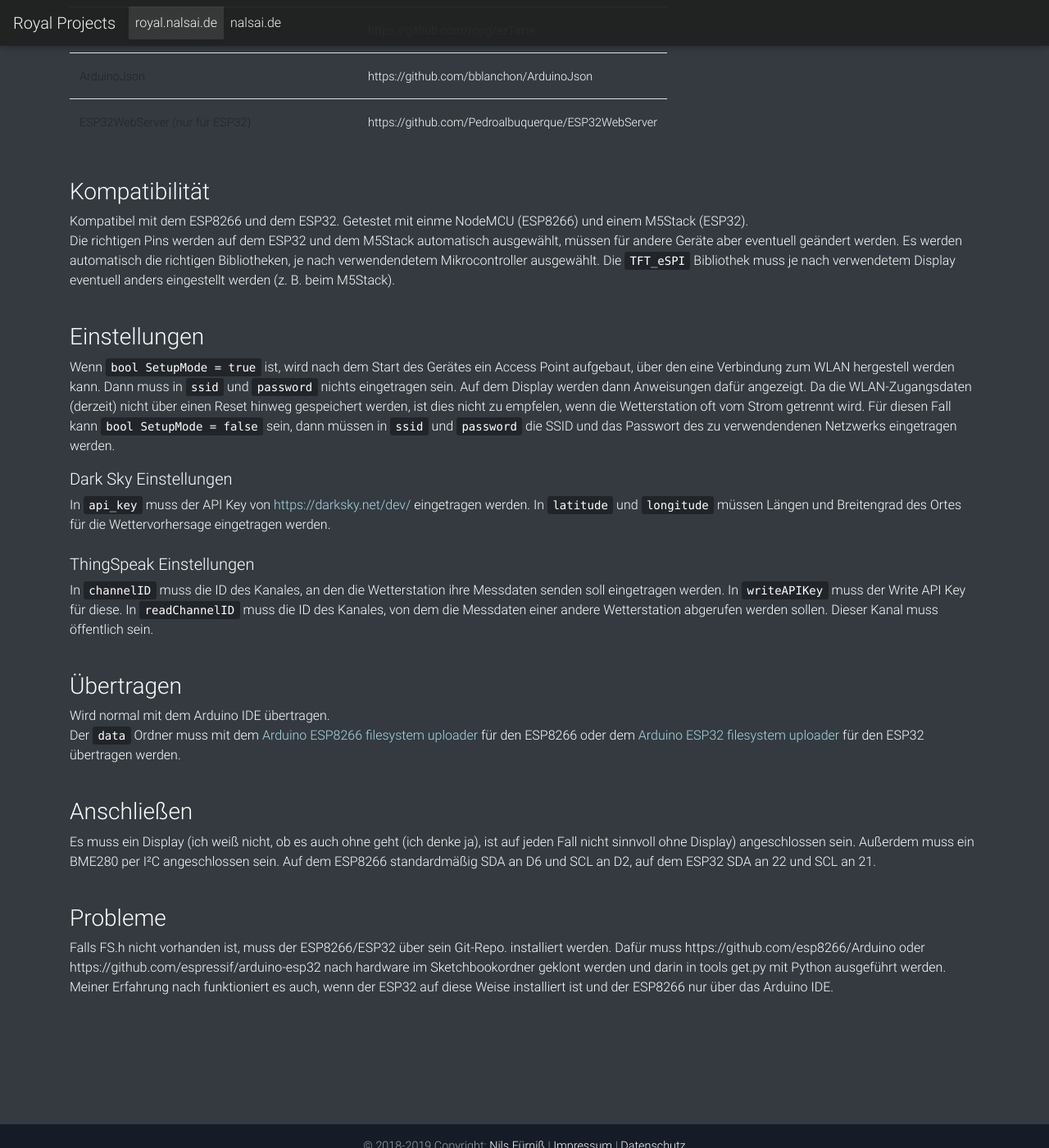
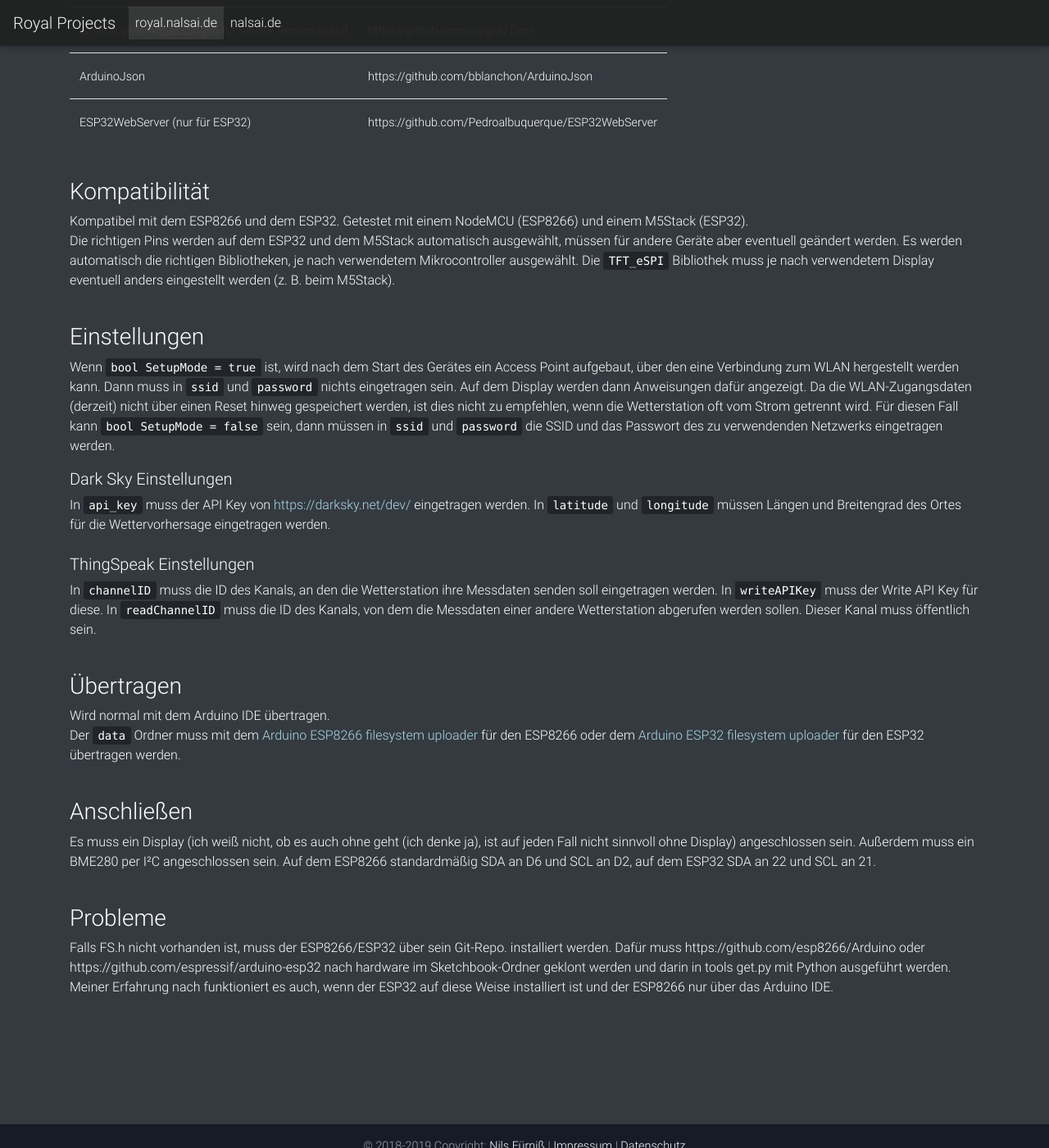
Before and after one commit to nalsai/royal.nalsai.de, a Jekyll site: the page built from betterwetter/anleitung.html, in a window 1280 px wide and 1400 px high, scrolled down 650 px. Shown: the whole window at 82% size. Built offline with Jekyll 4.4.1, drawn with Linux system fonts in a browser that asks for light colours.

Commit message:
Improve table & fix typos

```diff
--- a/betterwetter/anleitung.html
+++ b/betterwetter/anleitung.html
@@ -15,37 +15,37 @@ title: Anleitung zu Better Wetter
     <div class="col-12">
     <p class="text-justify">
         <h3>Libraries</h3>
-        <table class="table table-responsive table-hover">
+        <table class="table table-responsive text-white">
             <tbody>
-                <tr onClick="document.location.href='https://github.com/finitespace/BME280';">
+                <tr>
                     <td>BME280</td>
                     <td><a class="text-white" href="https://github.com/finitespace/BME280">https://github.com/finitespace/BME280</a></td>
                 </tr>
-                <tr onClick="document.location.href='https://github.com/Bodmer/TFT_eSPI';">
-                    <td>TFT_eSPI</td>
+                <tr>
+                    <td >TFT_eSPI</td>
                     <td><a class="text-white" href="https://github.com/Bodmer/TFT_eSPI">https://github.com/Bodmer/TFT_eSPI</a></td>
                 </tr>
-                <tr onClick="document.location.href='https://github.com/Bodmer/JPEGDecoder';">
+                <tr>
                     <td>JPEGDecoder</td>
                     <td><a class="text-white" href="https://github.com/Bodmer/JPEGDecoder">https://github.com/Bodmer/JPEGDecoder</a></td>
                 </tr>
-                <tr onClick="document.location.href='https://github.com/Bodmer/JSON_Decoder';">
+                <tr>
                     <td>JSON_Decoder</td>
                     <td><a class="text-white" href="https://github.com/Bodmer/JSON_Decoder">https://github.com/Bodmer/JSON_Decoder</a></td>
                 </tr>
-                <tr onClick="document.location.href='https://github.com/Bodmer/DarkSkyWeather';">
+                <tr>
                     <td>DarkSkyWeather</td>
                     <td><a class="text-white" href="https://github.com/Bodmer/DarkSkyWeather">https://github.com/Bodmer/DarkSkyWeather</a></td>
                 </tr>
-                <tr onClick="document.location.href='https://github.com/ropg/ezTime';">
+                <tr>
                     <td>ezTime (evtl. Anpassungen für neuste Version nötig)</td>
                     <td><a class="text-white" href="https://github.com/ropg/ezTime">https://github.com/ropg/ezTime</a></td>
                 </tr>
-                <tr onClick="document.location.href='https://github.com/bblanchon/ArduinoJson';">
+                <tr>
                     <td>ArduinoJson</td>
                     <td><a class="text-white" href="https://github.com/bblanchon/ArduinoJson">https://github.com/bblanchon/ArduinoJson</a></td>
                 </tr>
-                <tr onClick="document.location.href='https://github.com/Pedroalbuquerque/ESP32WebServer';">
+                <tr>
                     <td>ESP32WebServer (nur für ESP32)</td>
                     <td><a class="text-white" href="https://github.com/Pedroalbuquerque/ESP32WebServer">https://github.com/Pedroalbuquerque/ESP32WebServer</a></td>
                 </tr>
@@ -54,10 +54,10 @@ title: Anleitung zu Better Wetter
         <br>
         <h3>Kompatibilität</h3>
         <p>
-            Kompatibel mit dem ESP8266 und dem ESP32. Getestet mit einme NodeMCU (ESP8266) und einem M5Stack (ESP32).<br />
+            Kompatibel mit dem ESP8266 und dem ESP32. Getestet mit einem NodeMCU (ESP8266) und einem M5Stack (ESP32).<br />
             Die richtigen Pins werden auf dem ESP32 und dem M5Stack automatisch ausgewählt, müssen für andere Geräte aber
             eventuell geändert werden.
-            Es werden automatisch die richtigen Bibliotheken, je nach verwendendetem Mikrocontroller ausgewählt.
+            Es werden automatisch die richtigen Bibliotheken, je nach verwendetem Mikrocontroller ausgewählt.
             Die <kbd>TFT_eSPI</kbd> Bibliothek muss je nach verwendetem Display eventuell anders
             eingestellt werden (z. B. beim M5Stack).
         </p>
@@ -65,20 +65,20 @@ title: Anleitung zu Better Wetter
         <h3>Einstellungen</h3>
         <p>
             Wenn <kbd>bool SetupMode = true</kbd> ist, wird nach dem Start des Gerätes ein Access Point aufgebaut, über den eine Verbindung zum
-            WLAN hergestell werden kann. Dann muss in <kbd>ssid</kbd> und <kbd>password</kbd> nichts eingetragen sein. Auf dem Display werden dann Anweisungen dafür angezeigt.
-            Da die WLAN-Zugangsdaten (derzeit) nicht über einen Reset hinweg gespeichert werden, ist dies nicht zu empfelen, wenn die Wetterstation
+            WLAN hergestellt werden kann. Dann muss in <kbd>ssid</kbd> und <kbd>password</kbd> nichts eingetragen sein. Auf dem Display werden dann Anweisungen dafür angezeigt.
+            Da die WLAN-Zugangsdaten (derzeit) nicht über einen Reset hinweg gespeichert werden, ist dies nicht zu empfehlen, wenn die Wetterstation
             oft vom Strom getrennt wird.
             Für diesen Fall kann <kbd>bool SetupMode = false</kbd> sein, dann müssen in <kbd>ssid</kbd> und <kbd>password</kbd> die SSID und das Passwort des zu
-            verwendendenen Netzwerks eingetragen werden.
+            verwendenden Netzwerks eingetragen werden.
             <br>
             <h5>Dark Sky Einstellungen</h5>
             In <kbd>api_key</kbd> muss der API Key von <a href="https://darksky.net/dev/">https://darksky.net/dev/</a> eingetragen werden.
             In <kbd>latitude</kbd> und <kbd>longitude</kbd> müssen Längen und Breitengrad des Ortes für die Wettervorhersage eingetragen werden.
             <br><br>
             <h5>ThingSpeak Einstellungen</h5>
-            In <kbd>channelID</kbd> muss die ID des Kanales, an den die Wetterstation ihre Messdaten senden soll eingetragen werden.
+            In <kbd>channelID</kbd> muss die ID des Kanals, an den die Wetterstation ihre Messdaten senden soll eingetragen werden.
             In <kbd>writeAPIKey</kbd> muss der Write API Key für diese.
-            In <kbd>readChannelID</kbd> muss die ID des Kanales, von dem die Messdaten einer andere Wetterstation abgerufen werden sollen. Dieser Kanal muss öffentlich sein.
+            In <kbd>readChannelID</kbd> muss die ID des Kanals, von dem die Messdaten einer andere Wetterstation abgerufen werden sollen. Dieser Kanal muss öffentlich sein.
         </p>
         <br>
         <h3>Übertragen</h3>
@@ -103,7 +103,7 @@ title: Anleitung zu Better Wetter
         <p>
             Falls FS.h nicht vorhanden ist, muss der ESP8266/ESP32 über sein Git-Repo. installiert werden.
             Dafür muss https://github.com/esp8266/Arduino oder https://github.com/espressif/arduino-esp32
-            nach hardware im Sketchbookordner geklont werden und darin
+            nach hardware im Sketchbook-Ordner geklont werden und darin
             in tools get.py mit Python ausgeführt werden.
             Meiner Erfahrung nach funktioniert es auch, wenn der ESP32 auf diese
             Weise installiert ist und der ESP8266 nur über das Arduino IDE.
--- a/gameroyal/konzept.html
+++ b/gameroyal/konzept.html
@@ -1,13 +1,13 @@
 ---
 layout: default
-title: Kozeptbilder von GameRoyal
+title: Konzeptbilder von GameRoyal
 ---
 
 <br />
 <br />
 <br />
 <br />
-<h1 class="animated fadeInDown">Kozeptbilder von Game ᴿᴼᵞᴬᴸ</h1>
+<h1 class="animated fadeInDown">Konzeptbilder von Game ᴿᴼᵞᴬᴸ</h1>
 <p class="lead text-justify animated fadeInDown">Ein Fangspiel mit Multiplayer auf dem ESP8266</p>
 <a href="." class="btn btn-primary animated fadeInLeft">Zurück zur Seite des Spiels</a>
 <hr />
```
Also changed, not shown: gameroyal/anleitung.html (+5 -5 lines).
